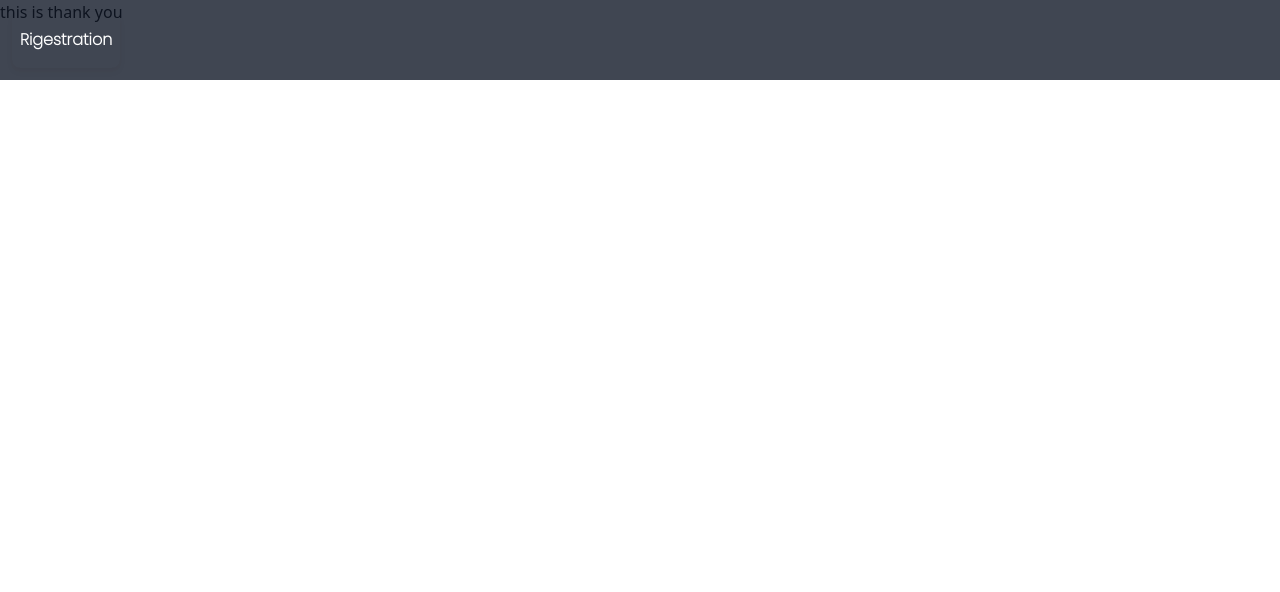
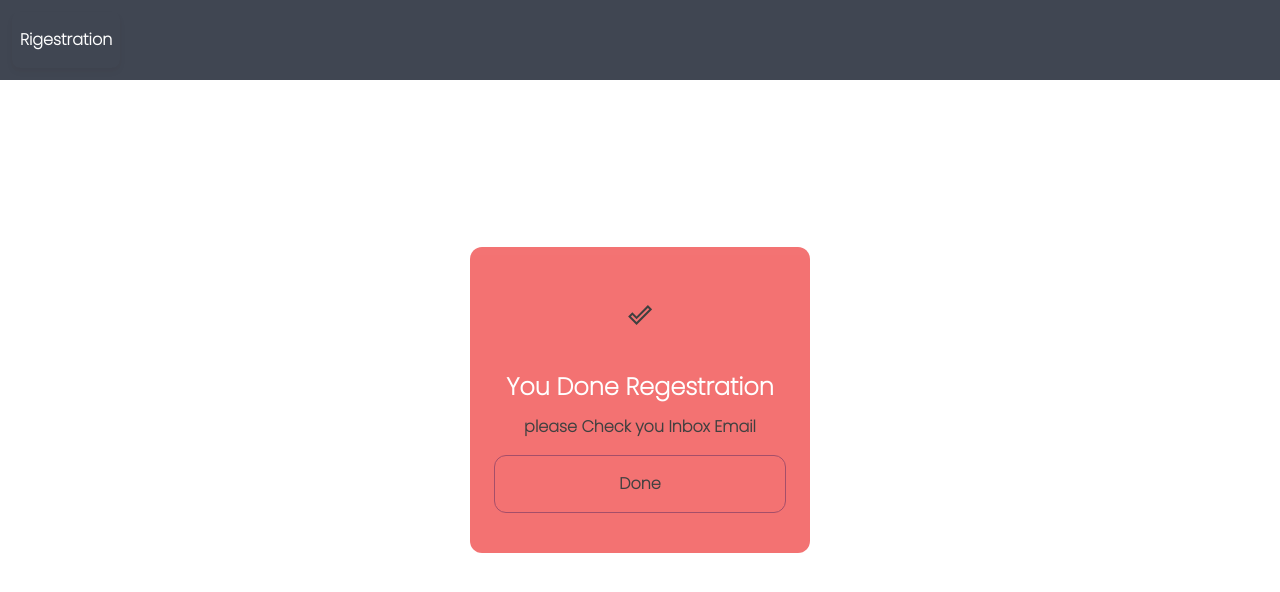
Before and after one commit to MohammedElMO/Apps, a React (Vite) app in the folder myApp/: page /thankYou in a window 1280 px wide. Shown: the top 592 px of the page. Built offline with nearby package versions, Linux system fonts and the light colour scheme.

Commit message:
the tahnYou styling layout

```diff
--- a/myApp/src/components/thankYou.tsx
+++ b/myApp/src/components/thankYou.tsx
@@ -1,12 +1,24 @@
 import * as React from 'react';
-
+import {MdOutlineDoneOutline} from "react-icons/md"
 type Props = {
 
 };
 export const ThankYou = (props: Props) => {
     return (
-        <div className='flex'>
-            <h2>this is thank you</h2>
+        <div className='flex h-[100vh] items-center justify-center'>
+
+            <section className=" font-Poppin bg-red-500 opacity-75 self-center rounded-xl p-6">
+                <div className='flex scale-150 ring-slate-400   p-6 justify-center w-full'>
+                <MdOutlineDoneOutline className='h-10' />
+                </div>
+                <h3 className= 'm-3 font-bold text-center text-2xl text-white '>You Done Regestration</h3>
+                <p className='text-center font-semibold '>please Check you Inbox Email</p>
+                <div className='flex w-full justify-center'>
+                <button type='button' className='border-rose-900 hover:text-white hover:bg-rose-600  flex-1 text-center items-center border-[.5px] p-4 rounded-xl outline-none font-semibold my-4 '>Done</button>
+           </div>
+            </section>
+
+
         </div>
     );
 };
```
